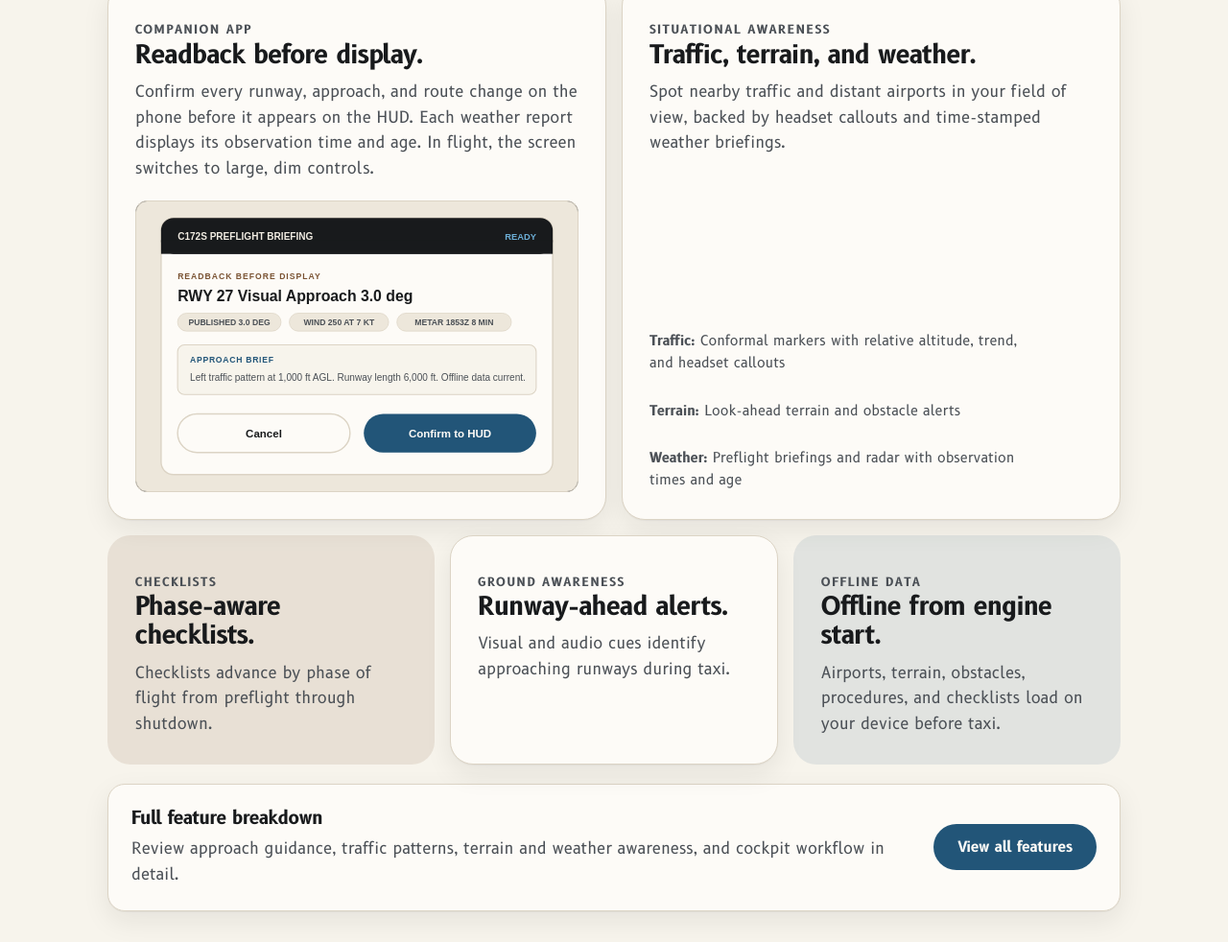
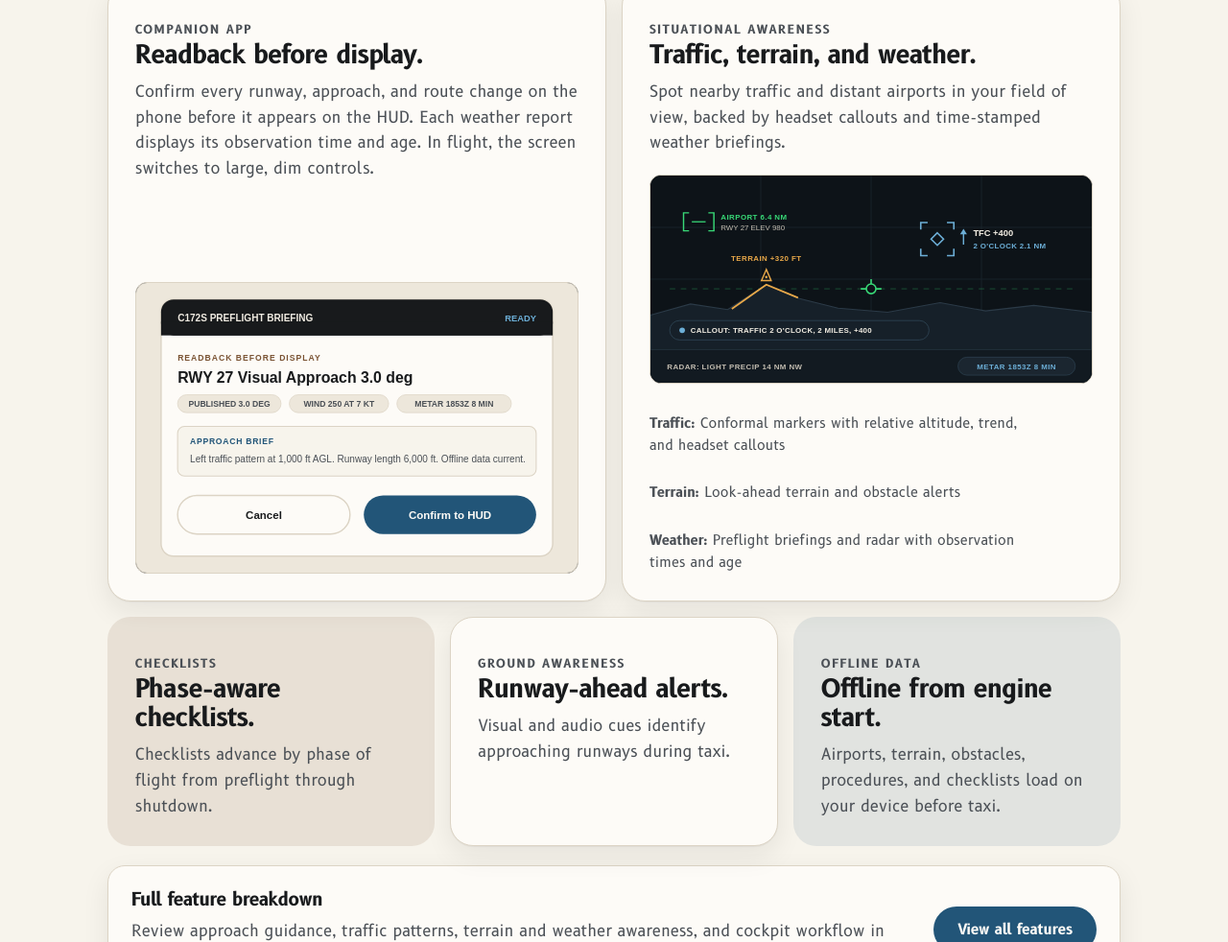
Before and after one commit to arflight/arflight.github.io, a website: page site/index.html in a window 1280 px wide. Shown: the part 2647-3629 px from the top of the page at 96% size. Drawn offline with Linux system fonts and the light colour scheme.

Commit message:
updated graphics

```diff
--- a/site/index.html
+++ b/site/index.html
@@ -214,6 +214,15 @@
                   callouts and time-stamped weather briefings.
                 </p>
               </div>
+              <div class="tile__art">
+                <img
+                  src="assets/situational-awareness.svg"
+                  width="640"
+                  height="300"
+                  loading="lazy"
+                  alt="Head-up situational awareness display showing a conformal traffic bracket with relative altitude and climb trend, terrain ridge and obstacle alert, headset audio callout, and time-stamped weather status"
+                />
+              </div>
               <div class="stack">
                 <p class="small muted">
                   <strong>Traffic:</strong> Conformal markers with relative altitude, trend, and
```
Also changed, not shown: .github/workflows/deploy.yml, site/assets/photos/hero-hud.webp, site/assets/situational-awareness.svg (added).
